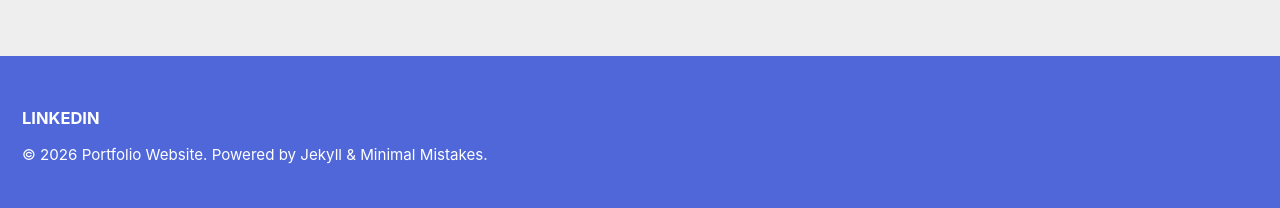
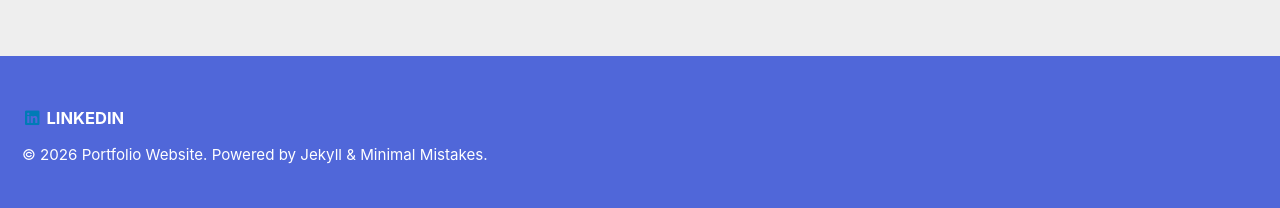
Before and after one commit to McDermott2527/McDermott2527.github.io, a Jekyll site: the page built from _pages/index.md, in a window 1280 px wide. Shown: the part 1290-1498 px from the top of the page. Built offline with Jekyll 4.4.1, drawn with Linux system fonts in a browser that asks for light colours.

Commit message:
Change LinkedIn icon to Font Awesome brand
Updated LinkedIn icon to use Font Awesome brand icon.

```diff
--- a/_config.yml
+++ b/_config.yml
@@ -51,11 +51,11 @@ author:
 footer: # Site footer
   links: # Footer links
     - label: "LinkedIn" # Twitter link
-      icon: "assets/images/linkedin_logo.png"
+      icon: "fa-brands fa-linkedin"
       url: "https://www.linkedin.com/in/sean-mcdermott-4ba8b43b0"
       target: "_blank"
     - label: "LinkedIn" # Facebook link
-      icon: "assets/images/linkedin_logo.png"
+      icon: "fa-brands fa-linkedin"
       # url:
       target: "_blank"
     - label: "GitHub" # GitHub link
```
